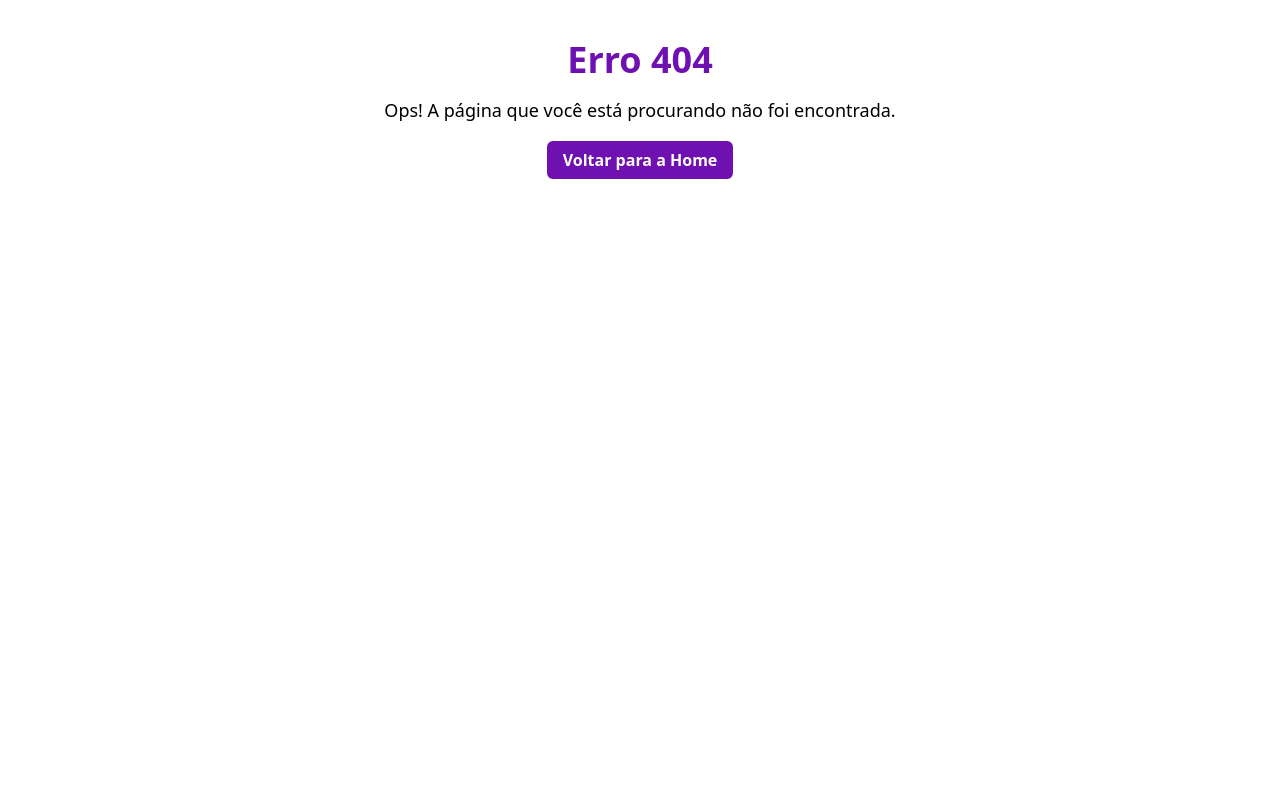
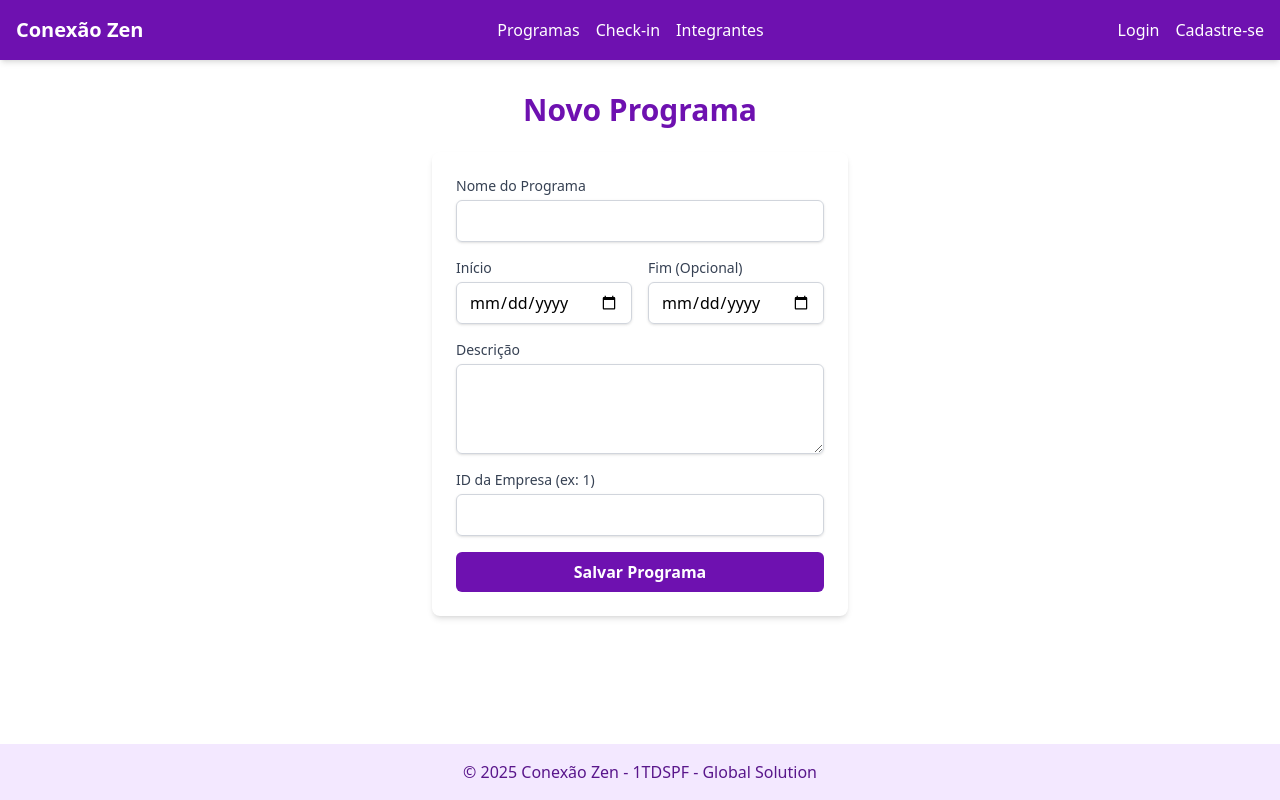
Before and after one commit to EnzoVazz/gs, a React (Vite) app in the folder conexao-zen/: page /programas/novo in a window 1280 px wide. Before the commit this address had no page. Built offline with nearby package versions, Linux system fonts and the light colour scheme.

Commit message:
feat: Criando a página de cadastro de programas e adicionando ela no main.tsx

```diff
--- a/conexao-zen/src/main.tsx
+++ b/conexao-zen/src/main.tsx
@@ -9,6 +9,7 @@ import Cadastro from './routes/Cadastro/index.tsx';
 import Login from './routes/Login/index.tsx';
 import Integrantes from './routes/Integrantes/index.tsx';
 import Programas from './routes/Programas/index.tsx';
+import CadastroPrograma from './routes/Programas/cadastro.tsx';
 
 const router = createBrowserRouter([
   {
@@ -19,7 +20,8 @@ const router = createBrowserRouter([
     {path:"/cadastro", element:<Cadastro/>},
     {path:"/login", element:<Login/>},
     {path:"/integrantes", element:<Integrantes/>},
-    {path:"/programas", element:<Programas/>}
+    {path:"/programas", element:<Programas/>},
+    {path:"/programas/novo", element:<CadastroPrograma/>}
     ]
   }
 ]);
--- /dev/null
+++ b/conexao-zen/src/routes/Programas/cadastro.tsx
@@ -0,0 +1,111 @@
+import { useForm } from 'react-hook-form';
+import { useNavigate } from 'react-router-dom';
+import type { ProgramaForm } from '../../types/programa';
+
+
+const API_URL = "https://gs-quarkus.onrender.com";
+
+export default function CadastroPrograma() {
+  const { register, handleSubmit, formState: { errors } } = useForm<ProgramaForm>();
+  const navigate = useNavigate();
+
+  const onSubmit = async (data: ProgramaForm) => {
+    try {
+      const payload = {
+        nm_programa: data.nm_programa,
+        dt_inicio_programa: data.dt_inicio_programa,
+        dt_fim_programa: data.dt_fim_programa || null,
+        descricao_programa: data.descricao_programa,
+        empresa: {
+          id_empresa: Number(data.id_empresa)
+        }
+      };
+
+      const response = await fetch(`${API_URL}/programa`, {
+        method: 'POST',
+        headers: {
+          'Content-Type': 'application/json',
+        },
+        body: JSON.stringify(payload),
+      });
+
+      if (!response.ok) {
+        throw new Error('Erro ao cadastrar programa.');
+      }
+
+      alert('Programa cadastrado com sucesso!');
+      navigate('/programas');
+
+    } catch (error: any) {
+      console.error(error);
+      alert(error.message);
+    }
+  };
+
+  return (
+    <div className="max-w-md mx-auto p-4">
+      <h1 className="text-3xl font-bold text-purple-800 mb-6 text-center">
+        Novo Programa
+      </h1>
+
+      <form onSubmit={handleSubmit(onSubmit)} className="space-y-4 bg-white p-6 rounded-lg shadow-md">
+
+        <div>
+          <label className="block text-sm font-medium text-gray-700">Nome do Programa</label>
+          <input
+            type="text"
+            {...register('nm_programa', { required: 'Nome é obrigatório' })}
+            className="mt-1 block w-full px-3 py-2 border border-gray-300 rounded-md shadow-sm focus:ring-purple-500 focus:border-purple-500"
+          />
+          {errors.nm_programa && <small className="text-red-500">{errors.nm_programa.message}</small>}
+        </div>
+
+        <div className="grid grid-cols-2 gap-4">
+          <div>
+            <label className="block text-sm font-medium text-gray-700">Início</label>
+            <input
+              type="date"
+              {...register('dt_inicio_programa', { required: 'Obrigatório' })}
+              className="mt-1 block w-full px-3 py-2 border border-gray-300 rounded-md shadow-sm focus:ring-purple-500 focus:border-purple-500"
+            />
+            {errors.dt_inicio_programa && <small className="text-red-500">{errors.dt_inicio_programa.message}</small>}
+          </div>
+          <div>
+            <label className="block text-sm font-medium text-gray-700">Fim (Opcional)</label>
+            <input
+              type="date"
+              {...register('dt_fim_programa')}
+              className="mt-1 block w-full px-3 py-2 border border-gray-300 rounded-md shadow-sm focus:ring-purple-500 focus:border-purple-500"
+            />
+          </div>
+        </div>
+
+        <div>
+          <label className="block text-sm font-medium text-gray-700">Descrição</label>
+          <textarea
+            {...register('descricao_programa', { required: 'Descrição é obrigatória' })}
+            rows={3}
+            className="mt-1 block w-full px-3 py-2 border border-gray-300 rounded-md shadow-sm focus:ring-purple-500 focus:border-purple-500"
+          />
+          {errors.descricao_programa && <small className="text-red-500">{errors.descricao_programa.message}</small>}
+        </div>
+
+        <div>
+          <label className="block text-sm font-medium text-gray-700">ID da Empresa (ex: 1)</label>
+          <input
+            type="number"
+            {...register('id_empresa', { required: 'Obrigatório', valueAsNumber: true })}
+            className="mt-1 block w-full px-3 py-2 border border-gray-300 rounded-md shadow-sm focus:ring-purple-500 focus:border-purple-500"
+          />
+        </div>
+
+        <button
+          type="submit"
+          className="w-full py-2 px-4 bg-purple-800 text-white font-semibold rounded-md hover:bg-purple-900 transition duration-200"
+        >
+          Salvar Programa
+        </button>
+      </form>
+    </div>
+  );
+}
--- a/conexao-zen/src/routes/Programas/index.tsx
+++ b/conexao-zen/src/routes/Programas/index.tsx
@@ -1,5 +1,6 @@
 import { useState, useEffect } from 'react';
 import type { ProgramaType } from '../../types/programa';
+import { Link } from 'react-router-dom';
 
 const API_URL = "https://gs-quarkus.onrender.com";
 
@@ -38,9 +39,17 @@ export default function Programas() {
 
   return (
     <div className="max-w-4xl mx-auto p-4">
-      <h1 className="text-3xl font-bold text-purple-800 mb-8 text-center">
-        Programas de Bem-Estar
-      </h1>
+      <div className="flex justify-between items-center mb-8">
+        <h1 className="text-3xl font-bold text-purple-800">
+          Programas de Bem-Estar
+        </h1>
+        <Link
+          to="/programas/novo"
+          className="bg-green-600 text-white px-4 py-2 rounded-md hover:bg-green-700 transition"
+        >
+          + Novo Programa
+        </Link>
+      </div>
 
       <div className="grid grid-cols-1 md:grid-cols-2 gap-6">
         {programas.map((programa) => (
```
